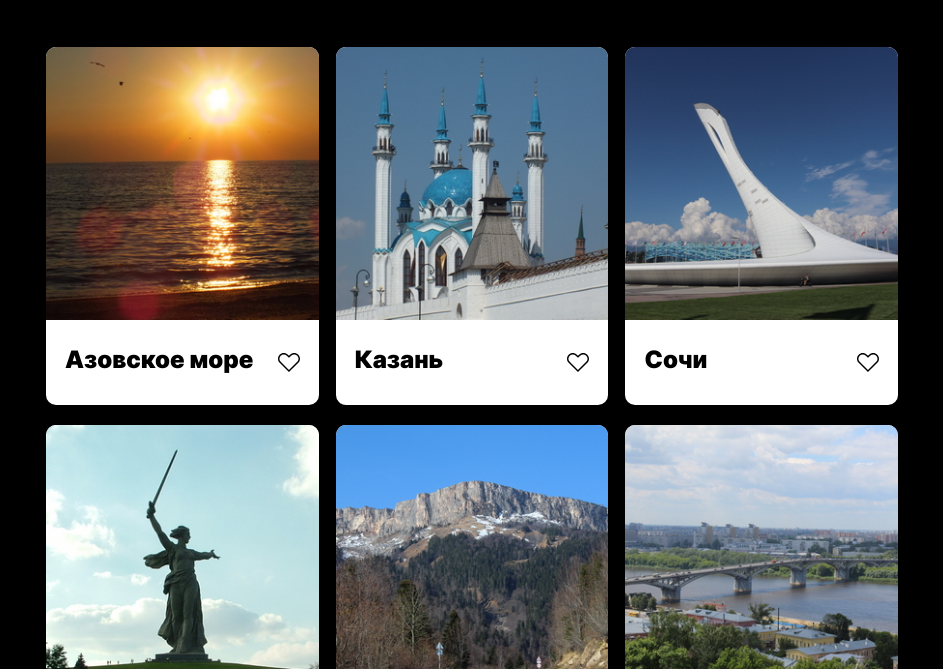
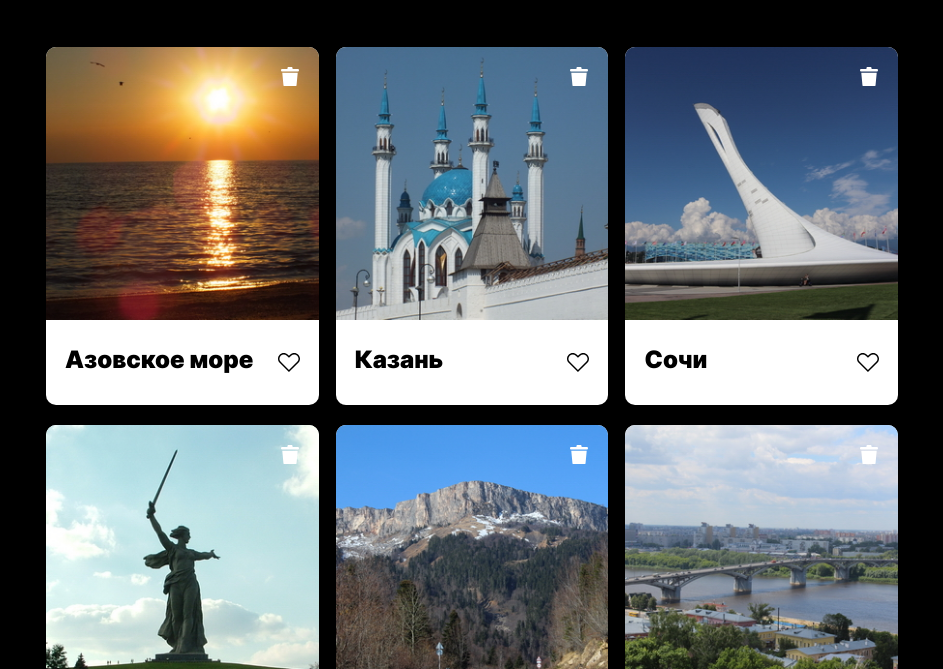
Before and after one commit to Yuriy-krd/mesto, a plain HTML site: page index.html in a window 1280 px wide. Shown: the part 283-952 px from the top of the page, without its empty margins (168-1111 px from the left). Drawn offline with Linux system fonts and the light colour scheme.

Commit message:
изменение места хранения изображений на массив

```diff
--- /dev/null
+++ b/blocks/elements/__delete/elements__delete.css
@@ -0,0 +1,18 @@
+.elements__delete {
+  position: absolute;
+  top: 20px;
+  right: 20px;
+  width: 18px;
+  height: 19px;
+  background-image: url(../../../images/Trash.svg);
+  background-color: rgba(0, 0, 0, 0);
+  background-repeat: no-repeat;
+  object-fit: cover;
+  cursor: pointer;
+  border: none;
+  align-self: center;
+}
+
+.elements__delete:hover {
+  opacity: .5;
+}
--- a/blocks/elements/__element/elements__element.css
+++ b/blocks/elements/__element/elements__element.css
@@ -1,6 +1,7 @@
 .elements__element {
   width: 100%;
   display: flex;
+  position: relative;
   flex-direction: column;
   padding: 0;
   margin: 0;
--- a/blocks/elements/__image/elements__image.css
+++ b/blocks/elements/__image/elements__image.css
@@ -1,4 +1,5 @@
 .elements__image {
+  position: relative;
   width: 100%;
   padding: 0;
   margin: 0;
--- a/index.html
+++ b/index.html
@@ -6,7 +6,6 @@
     <title>Место</title>
     <link rel="stylesheet" href="./pages/index.css" />
   </head>
-
   <body class="body">
     <div class="page">
       <header class="header">
@@ -25,48 +24,6 @@
           </div>
         </section>
         <section class="elements">
-          <div class="elements__element">
-            <img src="./images/azov.jpg" alt="фотография побережья Азовского моря" class="elements__image" />
-            <div class="elements__description">
-              <h2 class="elements__mesto">Азовское море</h2>
-              <button type="button" class="elements__like"></button>
-            </div>
-          </div>
-          <div class="elements__element">
-            <img src="./images/kazan.jpg" alt="фотография города Казань" class="elements__image" />
-            <div class="elements__description">
-              <h2 class="elements__mesto">Казань</h2>
-              <button type="button" class="elements__like"></button>
-            </div>
-          </div>
-          <div class="elements__element">
-            <img src="./images/sochi.jpg" alt="фотография Олимпийского парка в Сочи" class="elements__image" />
-            <div class="elements__description">
-              <h2 class="elements__mesto">Сочи</h2>
-              <button type="button" class="elements__like"></button>
-            </div>
-          </div>
-          <div class="elements__element">
-            <img src="./images/volgograd.jpg" alt="фотография монумента Родина-мать в Волгограде" class="elements__image" />
-            <div class="elements__description">
-              <h2 class="elements__mesto">Волгоград</h2>
-              <button type="button" class="elements__like"></button>
-            </div>
-          </div>
-          <div class="elements__element">
-            <img src="./images/lagonaki.jpg" alt="фотография горного хребта Лаго-Наки Кавказских гор" class="elements__image" />
-            <div class="elements__description">
-              <h2 class="elements__mesto">Лаго-Наки</h2>
-              <button type="button" class="elements__like"></button>
-            </div>
-          </div>
-          <div class="elements__element">
-            <img src="./images/nn.jpg" alt="фотография моста через Волгу в городе Нижний Новгород" class="elements__image" />
-            <div class="elements__description">
-              <h2 class="elements__mesto">Нижний Новгород</h2>
-              <button type="button" class="elements__like"></button>
-            </div>
-          </div>
         </section>
       </main>
       <footer class="footer">
@@ -84,6 +41,15 @@
         </div>
       </div>
     </div>
+    <template class = "card-template">
+      <div class="elements__element">
+        <img src=""  class="elements__image" />
+        <div class="elements__description">
+          <h2 class="elements__mesto"></h2>
+          <button type="button" class="elements__like"></button>
+          <button type="button" class="elements__delete"></button>
+        </div>
+    </template>
     <script src="./scripts/script.js"></script>
   </body>
 </html>
--- a/pages/index.css
+++ b/pages/index.css
@@ -24,6 +24,7 @@
 @import url(../blocks/elements/elements.css);
 @import url(../blocks/elements/__image/elements__image.css);
 @import url(../blocks/elements/__description/elements__description.css);
+@import url(../blocks/elements/__delete/elements__delete.css);
 @import url(../blocks/elements/__like/elements__like.css);
 @import url(../blocks/elements/__element/elements__element.css);
 @import url(../blocks/elements/__mesto/elements__mesto.css);
--- a/scripts/script.js
+++ b/scripts/script.js
@@ -1,4 +1,5 @@
 let formElement = document.querySelector('.profile__description');
+let elements = document.querySelector('.elements');
 let nameInput = formElement.querySelector('.profile__title');
 let jobInput = formElement.querySelector('.profile__profession');
 let editProfileButton = document.querySelector('.profile__edit-button');
@@ -7,6 +8,37 @@ let popupName = document.querySelector('.popup__input_type_title');
 let popupProfession = document.querySelector('.popup__input_type_profession');
 let popup = document.querySelector('.popup');
 let form = document.querySelector('.popup__container');
+let addPictureButton = document.querySelector('.profile__add-button');
+let itemTemplate = document.querySelector('.card-template').content;
+let deleteCardIcon = document.querySelector('.elements__delete');
+
+
+const initialCards = [
+  {
+    name: 'Азовское море',
+    link: './images/azov.jpg'
+  },
+  {
+    name: 'Казань',
+    link: './images/kazan.jpg'
+  },
+  {
+    name: 'Сочи',
+    link: './images/sochi.jpg'
+  },
+  {
+    name: 'Волгоград',
+    link: './images/volgograd.jpg'
+  },
+  {
+    name: 'Лаго-Наки',
+    link: './images/lagonaki.jpg'
+  },
+  {
+    name: 'Нижний Новгород',
+    link: './images/nn.jpg'
+  }
+];
 
 function popupOpen() {
   popupName.value = nameInput.textContent;
@@ -14,8 +46,21 @@ function popupOpen() {
   popup.classList.add('popup_open');
 }
 
+initialCards.forEach(function (element) {
+  const cardElement = itemTemplate.cloneNode(true);
+  cardElement.querySelector('.elements__image').src = element.link;
+  cardElement.querySelector('.elements__mesto').textContent = element.name;
+  elements.append(cardElement);
+})
+
 function popupClose() {
   popup.classList.remove('popup_open');
+}
+
+function deleteCard() {
+  console.log('click');
+  const delItem = deleteCardIcon.closest('.elements__element');
+  delItem.remove();
 }
 
 function formSubmitHandler(evt) {
@@ -28,3 +73,5 @@ function formSubmitHandler(evt) {
 form.addEventListener('submit', formSubmitHandler);
 editProfileButton.addEventListener('click', popupOpen);
 closePopupButton.addEventListener('click', popupClose);
+addPictureButton.addEventListener('click', popupOpen);
+deleteCardIcon.addEventListener('click', deleteCard);
```
Also changed, not shown: images/Trash.svg (added), images/liked.svg (added).
